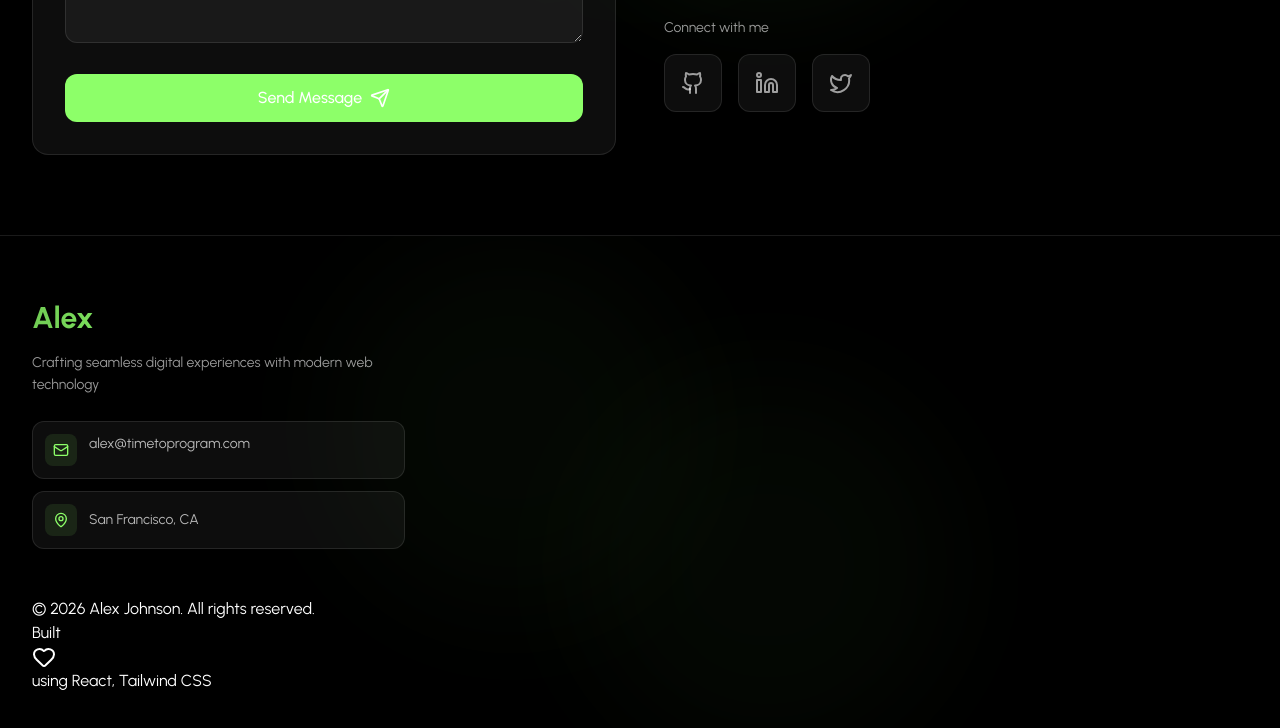
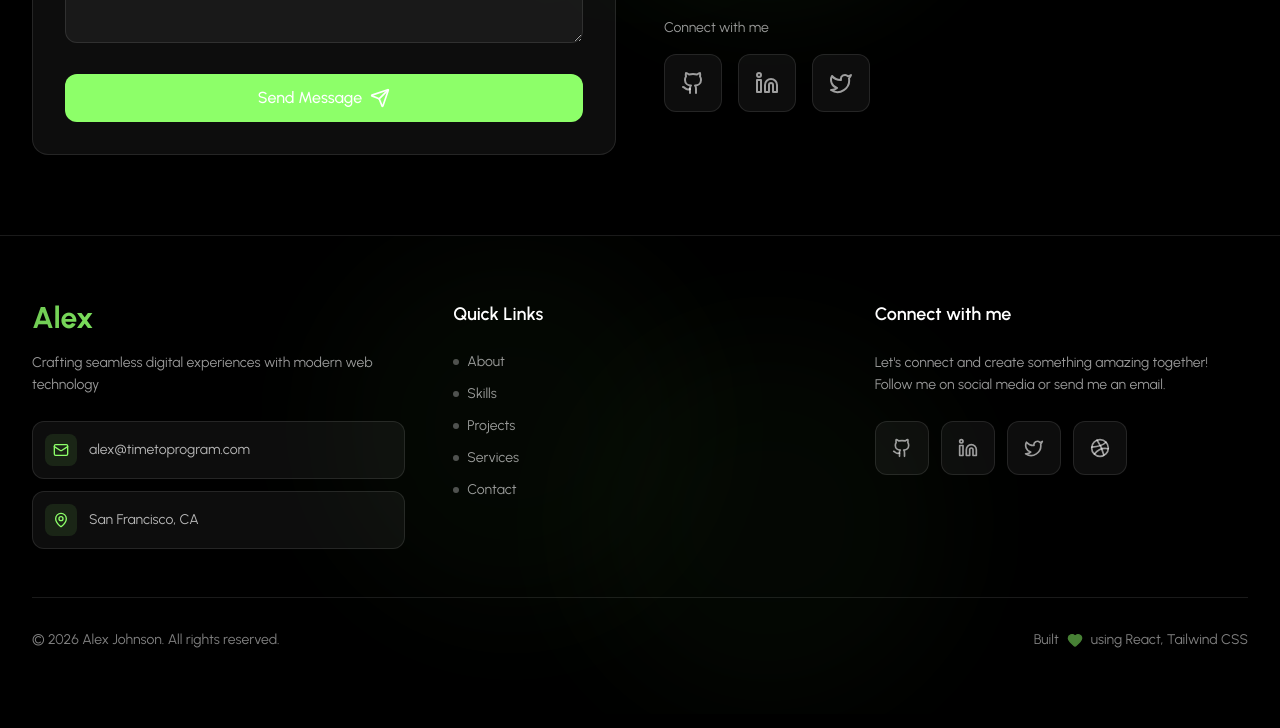
Before and after one commit to alexbalak21/Portfolio, a React app: page / in a window 1280 px wide. Shown: the part 6284-7012 px from the top of the page. Built offline with nearby package versions, Linux system fonts and the light colour scheme; the HTML template or start-up script is replaced by a standard one.

Commit message:
footer done

```diff
--- a/src/components/sections/Footer.tsx
+++ b/src/components/sections/Footer.tsx
@@ -1,5 +1,6 @@
 import FadeIn from "@components/animations/FadeIn"
-import { PERSONAL_INFO } from "@utils/constants"
+import { scrollToSection } from "@hooks/useScrollSpy"
+import { NAV_LINKS, PERSONAL_INFO, SOCIAL_LINKS } from "@utils/constants"
 
 import { Dribbble, Github, Heart, Linkedin, Mail, MapPin, Twitter } from "lucide-react"
 
@@ -16,13 +17,16 @@
     <footer className="relative bg-black overflow-hidden border-t border-white/10">
       {/* Background */}
       <div className="absolute inset-0 overflow-hidden">
-        <div className="absolute top-0 left-1/4 w-96 h-96 bg-primary/10 opacity-30 rounded-full blur-3xl"/>
+        <div className="absolute top-0 left-1/4 w-96 h-96 bg-primary/10 opacity-30 rounded-full blur-3xl" />
         <div className="absolute bottom-0 right-1/4 w-96 h-96 bg-primary/10 opacity-30 rounded-full blur-3xl" />
       </div>
 
       {/* Main Footer Content */}
       <div className="relative z-10 max-w-7xl mx-auto px-4 sm:px-6 lg:px-8 py-16">
+
         <div className="grid grid-cols-1 md:grid-cols-3 gap-12 mb-12">
+
+          {/* Column 1 — Contact Info */}
           <FadeIn delay={0}>
             <div>
               <h3 className="text-3xl font-bold bg-linear-to-r from-primary/80 via-primary to-primary/80 bg-clip-text text-transparent mb-4">
@@ -33,13 +37,12 @@
                 {PERSONAL_INFO.tagline}
               </p>
 
-              {/* Contact Items */}
               <div className="space-y-3">
 
                 {/* Email */}
                 <a
                   href={`mailto:${PERSONAL_INFO.email}`}
-                  className="group flex item-center gap-3 p-3 bg-white/5 border border-white/10 rounded-xl hover:bg-white/10 hover:border-primary/30 transition-all duration-300"
+                  className="group flex items-center gap-3 p-3 bg-white/5 border border-white/10 rounded-xl hover:bg-white/10 hover:border-primary/30 transition-all duration-300"
                 >
                   <div className="p-2 bg-primary/10 rounded-lg">
                     <Mail className="w-4 h-4 text-primary" />
@@ -62,23 +65,76 @@
               </div>
             </div>
           </FadeIn>
+
+          {/* Column 2 — Quick Links */}
+          <FadeIn delay={100}>
+            <div>
+              <h4 className="text-white font-semibold mb-6 text-lg">Quick Links</h4>
+              <ul className="space-y-3">
+                {NAV_LINKS.map((link) => (
+                  <li key={link.id}>
+                    <button
+                      onClick={() => scrollToSection(link.id)}
+                      className="group flex items-center gap-2 text-white/60 hover:text-primary transition-all duration-300"
+                    >
+                      <div className="w-1.5 h-1.5 rounded-full bg-white/30 group-hover:bg-primary group-hover:w-2 transition-all duration-300" />
+                      <span className="text-sm">{link.label}</span>
+                    </button>
+                  </li>
+                ))}
+              </ul>
+            </div>
+          </FadeIn>
+
+          {/* Column 3 — Social */}
+          <FadeIn delay={200}>
+            <div>
+              <h4 className="text-white font-semibold mb-6 text-lg">Connect with me</h4>
+
+              <p className="text-white/60 text-sm mb-6 leading-relaxed">
+                Let's connect and create something amazing together!
+                Follow me on social media or send me an email.
+              </p>
+
+              <div className="flex flex-wrap gap-3">
+                {Object.entries(SOCIAL_LINKS).map(([platform, url]) => {
+                  const Icon = socialIcons[platform as keyof typeof socialIcons];
+                  return Icon ? (
+                    <a
+                      key={platform}
+                      href={url}
+                      target="_blank"
+                      rel="noopener noreferrer"
+                      aria-label={`Connect on ${platform}`}
+                      className="group relative p-4 bg-white/5 rounded-xl border border-white/10 hover:bg-white/10 hover:scale-110 transition-all duration-300"
+                    >
+                      <Icon className="w-5 h-5 text-white/60 hover:text-primary transition-colors duration-300" />
+                      <div className="absolute inset-0 bg-linear-to-br from-primary/0 to-primary/0 group-hover:from-primary/10 group-hover:to-primary/5 rounded-xl duration-300 pointer-events-none" />
+                    </a>
+                  ) : null;
+                })}
+              </div>
+            </div>
+          </FadeIn>
+
         </div>
 
         {/* Bottom Section */}
         <FadeIn delay={300}>
-          <div className="">
-            <div className="">
-              <p className="">
+          <div className="pt-8 border-t border-white/10">
+            <div className="flex flex-col md:flex-row items-center justify-between gap-4">
+              <p className="text-white/50 text-sm">
                 &copy; {new Date().getFullYear()} {PERSONAL_INFO.name}. All rights reserved.
               </p>
 
-              <p className="">
-                Built <Heart className="" /> using React, Tailwind CSS
+              <p className="flex items-center gap-2 text-white/50 text-sm">
+                Built <Heart className="w-4 h-4 text-primary fill-primary animate-pulse" /> using React, Tailwind CSS
               </p>
             </div>
           </div>
         </FadeIn>
       </div>
     </footer>
+
   )
 }
```
